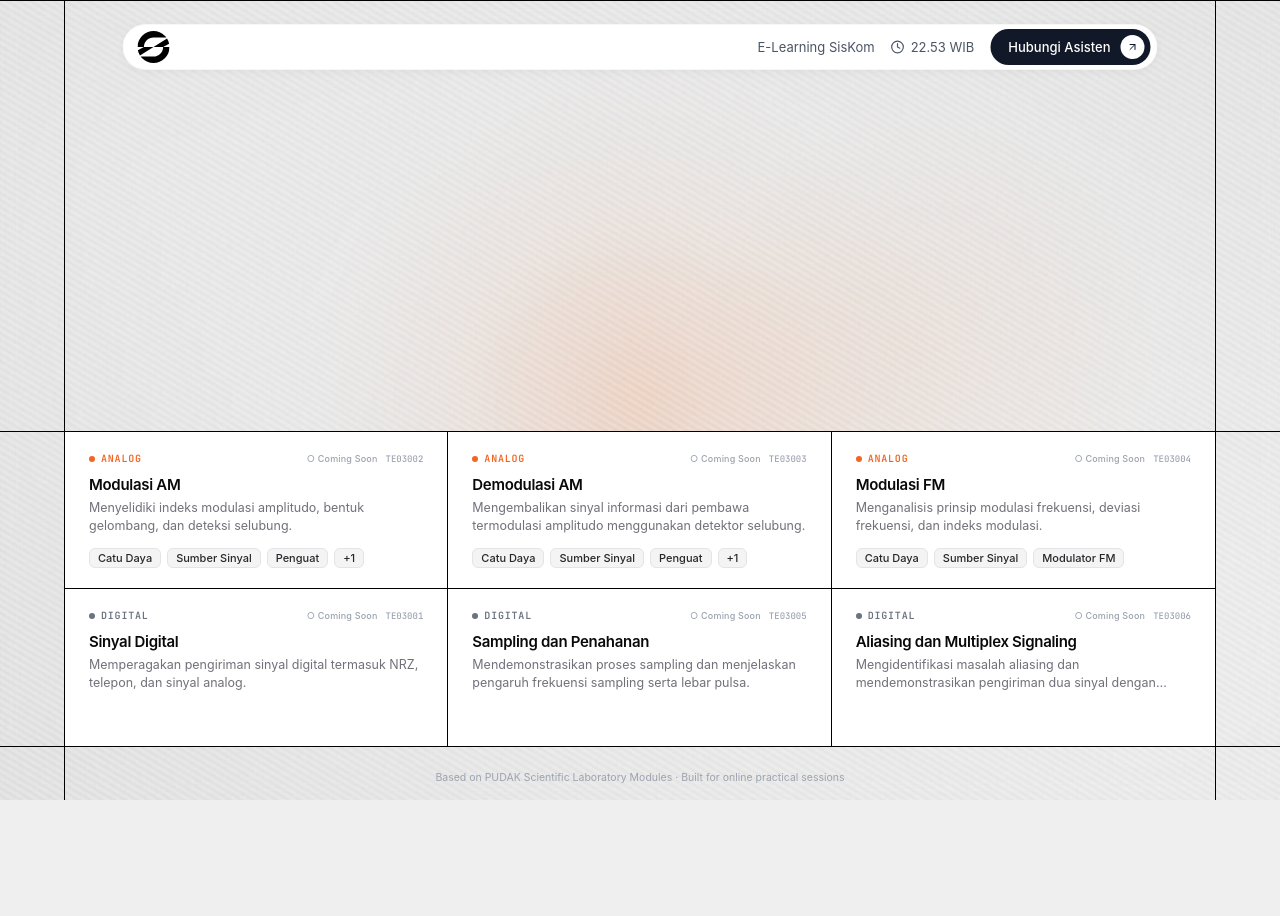
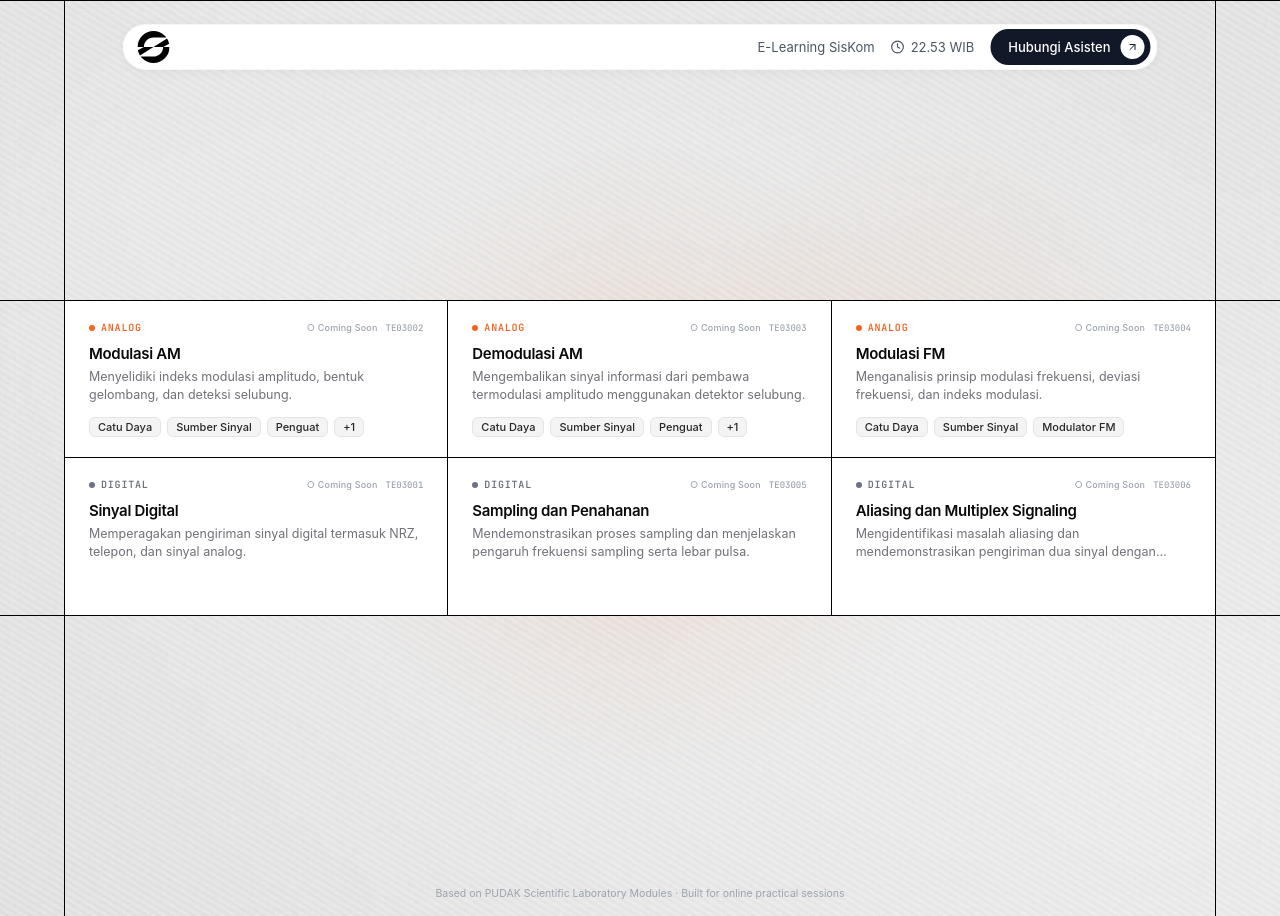
Before and after one commit to adnan-rabban/lab-siskom, a Next.js app: page / in a window 1280 px wide. Before the commit the page ends 800 px from the top, so only its background shows below. Built offline with nearby package versions, Linux system fonts and the light colour scheme.

Commit message:
refactor(landing): achieve perfect vertical symmetry by balancing grid rows to 1fr and keeping cards auto, fix iPad Mini breakpoint, and sweep away empty rulesets because my butterfly-era soul deserves pure aesthetic perfection

```diff
--- a/src/index.css
+++ b/src/index.css
@@ -196,9 +196,6 @@ img {
   opacity: 0.9;
 }
 
-.mobile-guard-svg {
-  /* Light theme: no drop-shadow filter needed */
-}
 
 .mobile-guard h2 {
   font-size: 1.15rem;
@@ -548,8 +545,8 @@ img {
 .page-grid {
   display: grid;
   grid-template-columns: 1fr min(1200px, 90%) 1fr;
-  grid-template-rows: auto 1fr auto;
-  width: 100vw;
+  grid-template-rows: auto 1fr auto 1fr;
+  width: 100%;
   min-height: 100vh;
   position: relative;
   z-index: 20;
@@ -888,7 +885,7 @@ img {
 }
 
 /* --- Mobile Responsive Layout Overrides --- */
-@media (max-width: 768px) {
+@media (max-width: 767px) {
   .landing-page {
     height: auto;
     min-height: 100vh;
```
